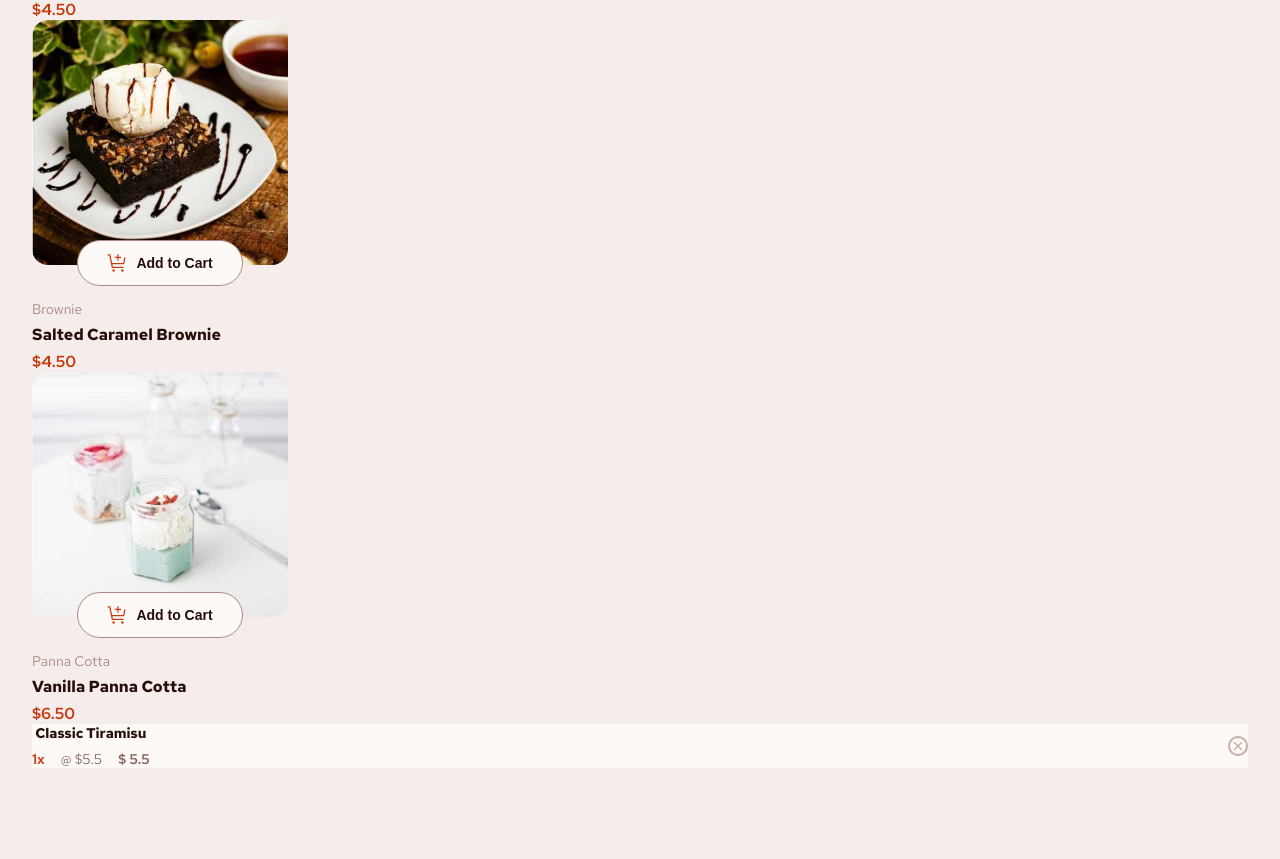
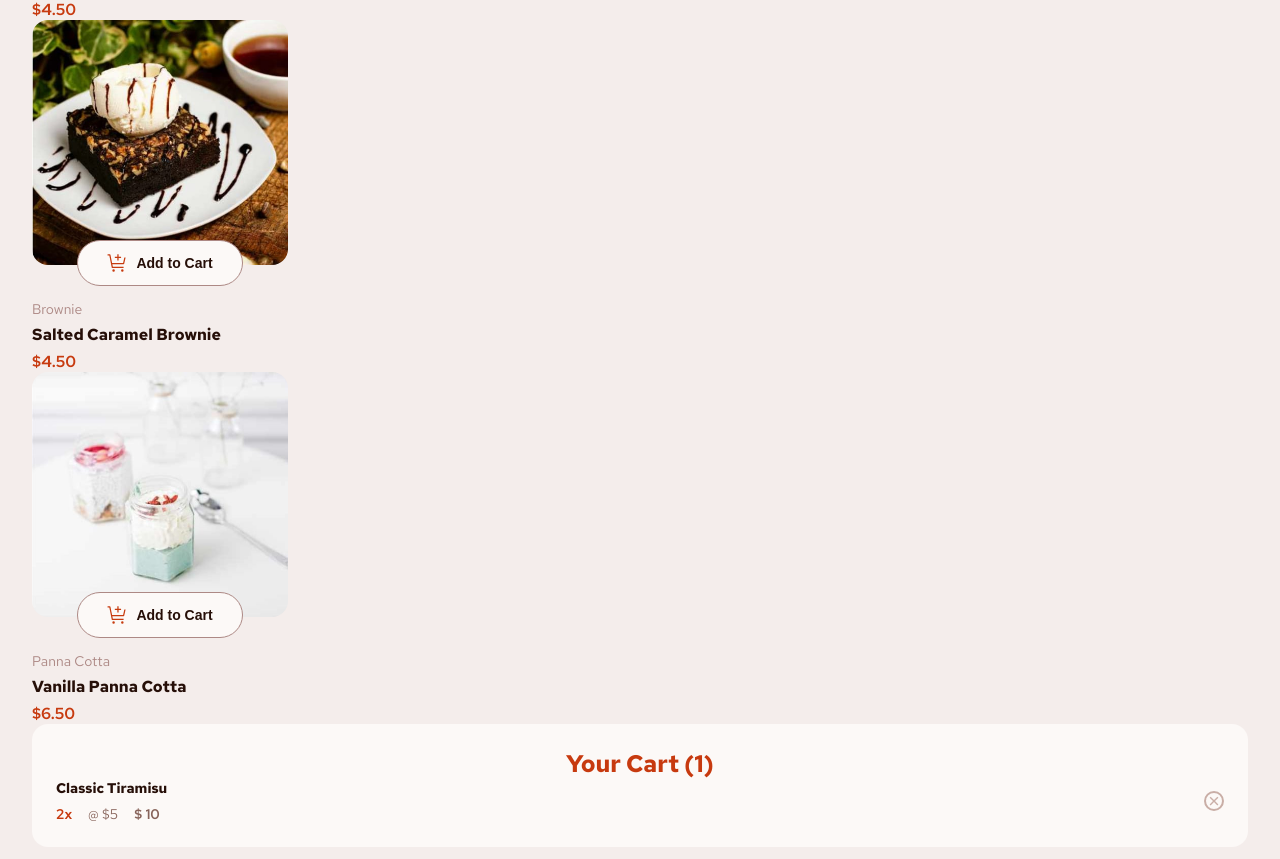
Before and after one commit to hellcsaba/product-list-cart, a React (Vite) app: page / in a window 1280 px wide. Shown: the part 2517-3376 px from the top of the page. Before the commit the page ends 3317 px from the top, so only its background shows below. Built offline with nearby package versions, Linux system fonts and the light colour scheme.

Commit message:
Create Cart component

```diff
--- a/src/App.tsx
+++ b/src/App.tsx
@@ -1,7 +1,7 @@
 import { useEffect, useState } from 'react'
 import './App.css'
 import DessertCard from './components/DessertCard';
-import CartItem from './components/CartItem';
+import Cart from './components/Cart';
 
 interface ImageProps {
   thumbnail: string;
@@ -55,7 +55,7 @@ function App() {
           ))}
         </section>
         <section>
-        <CartItem name="Classic Tiramisu" price={5.5} amount={1} />
+          <Cart/>
         </section>
       </main>
     </>
--- /dev/null
+++ b/src/components/Cart.tsx
@@ -0,0 +1,38 @@
+import React from "react";
+import CartItem from "./CartItem";
+import './cart.scss';
+
+interface CartItem{
+    name: string,
+    price: number,
+    amount: number
+}
+
+
+const Cart: React.FC = () => {
+    const cartItems: CartItem[] = [{name: 'Classic Tiramisu', price: 5.0,amount: 2}]
+
+    const mapCartItemProps = (item: CartItem) => {
+        const {name, price, amount} = item;
+        return {name, price, amount};
+    }
+
+    return (
+        <section className="cart">
+            <h2 className="cart__title">Your Cart ({cartItems.length})</h2>
+            {cartItems.length > 0 ? (
+                <div className="cart__items">
+                    {cartItems.map((item, index) => (
+                        <CartItem key={index} {...mapCartItemProps(item)}/>
+                    ))}
+                </div>
+            ) : (
+                <div className="cart__empty">
+                    <img className='cart_empty-image' src='../../assets/images/illustration-empty-cart.svg' alt='Empty cart'></img>
+                    <p className="cart__empty-text">Your added items will appear here</p>
+                </div>
+            )}
+        </section>)
+}
+
+export default Cart;
--- /dev/null
+++ b/src/components/cart.scss
@@ -0,0 +1,25 @@
+@use '/src/index.scss' as index;
+
+.cart {
+    width: 100%;
+    background-color: index.$rose-50;
+    border-radius: 1rem;
+    display: flex;
+    flex-direction: column;
+    padding: 1.5rem;
+
+    &__title {
+        color: index.$red;
+    }
+
+    &__empty-image {
+        width: 100%;
+        height: 100%;
+        display: block;
+    }
+
+    &__empty-text {
+        color: index.$rose-400;
+        font-weight: 600;
+    }
+}
```
